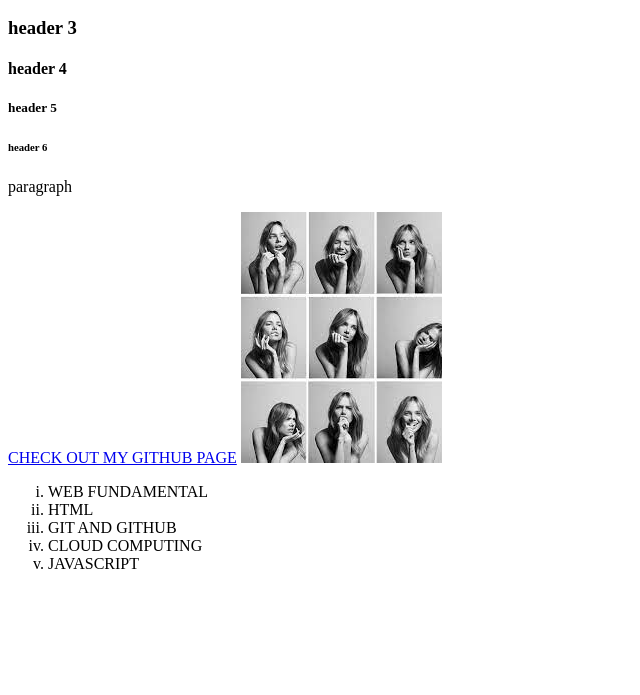
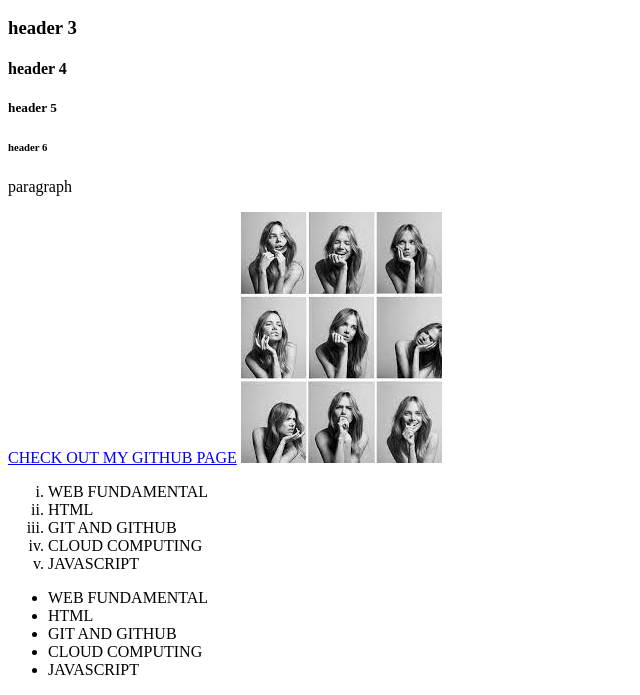
Before and after one commit to olofindamilola/goMycode, a plain HTML site: page index.html in a window 1280 px wide. Shown: the part 110-805 px from the top of the page, without its empty margins (0-640 px from the left). Drawn offline with Linux system fonts and the light colour scheme.

Commit message:
unordered list added

```diff
--- a/index.html
+++ b/index.html
@@ -23,5 +23,13 @@
         <li>CLOUD COMPUTING</li>
         <li>JAVASCRIPT</li>
     </ol>
+
+    <ul type="i">
+        <li>WEB FUNDAMENTAL</li>
+        <li>HTML</li>
+        <li>GIT AND GITHUB</li>
+        <li>CLOUD COMPUTING</li>
+        <li>JAVASCRIPT</li>
+    </ul>
 </body>
 </html>
```
